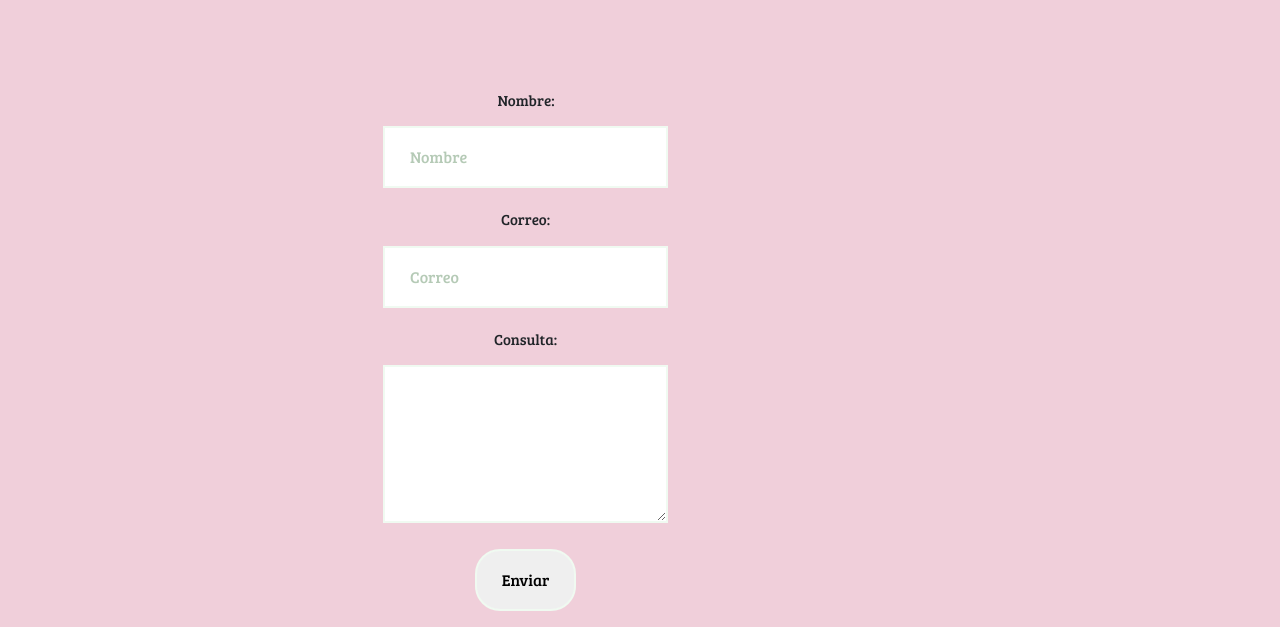
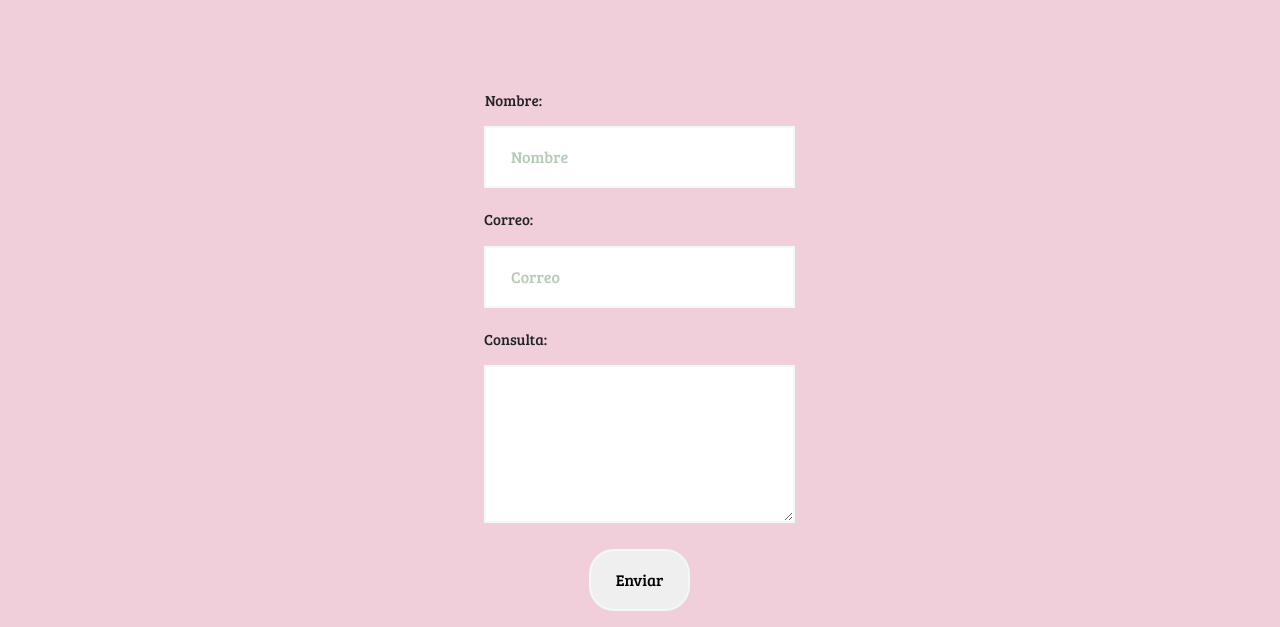
Before and after one commit to OrnellaArraiz/Portfolio, a plain HTML site: page pages/contacto.html in a window 1280 px wide. Shown: the part 173-800 px from the top of the page. Drawn offline with nearby package versions, Linux system fonts and the light colour scheme.

Commit message:
cambios en fomulario de contacto

```diff
--- a/pages/contacto.html
+++ b/pages/contacto.html
@@ -82,7 +82,7 @@
                         <input type="text" name="name" id="name" placeholder="Nombre">
 
                         <label for="email">Correo:</label>
-                        <input type="email" name="email" id="email" placeholder="Correo">
+                        <input type="text" name="email" id="email" placeholder="Correo">
 
                         <label for="message">Consulta:</label>
                         <textarea name="message" id="message" cols="30" rows="5">
--- a/scss/partials/_contacto.scss
+++ b/scss/partials/_contacto.scss
@@ -3,15 +3,15 @@ form {
     display: flex;
     align-items: center;
     justify-content: center;
-    padding-left: 30%;
-    padding-right: 30%;
-    width: 50%;
-    height: 50%;
+    width: 350px;
+    margin: auto;
+    padding: 10px 20px;
+    box-sizing: border-box;
 
     .input-group {
         display: flex;
         flex-direction: column;
-        text-align: center;
+        text-align: left;
         }
 
         label {
```
Also changed, not shown: css/styles.css.
